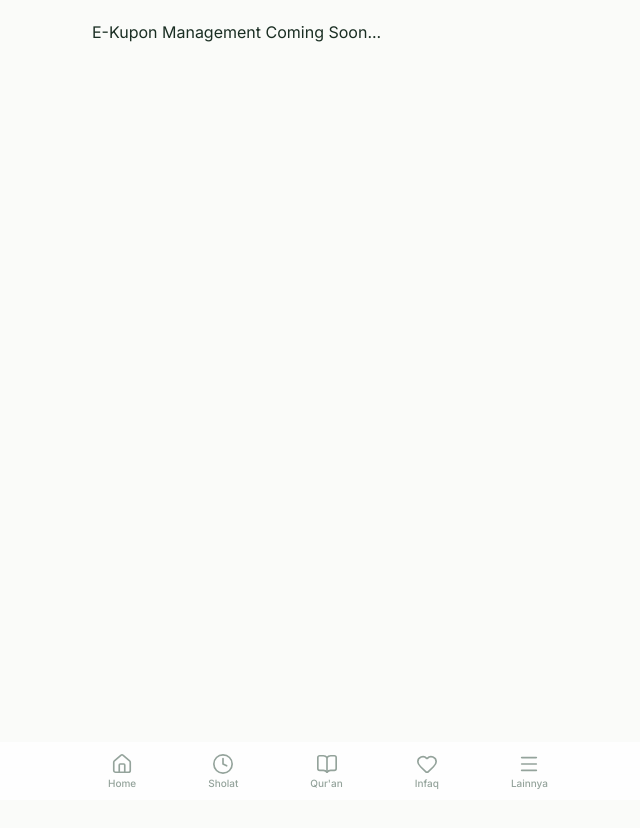
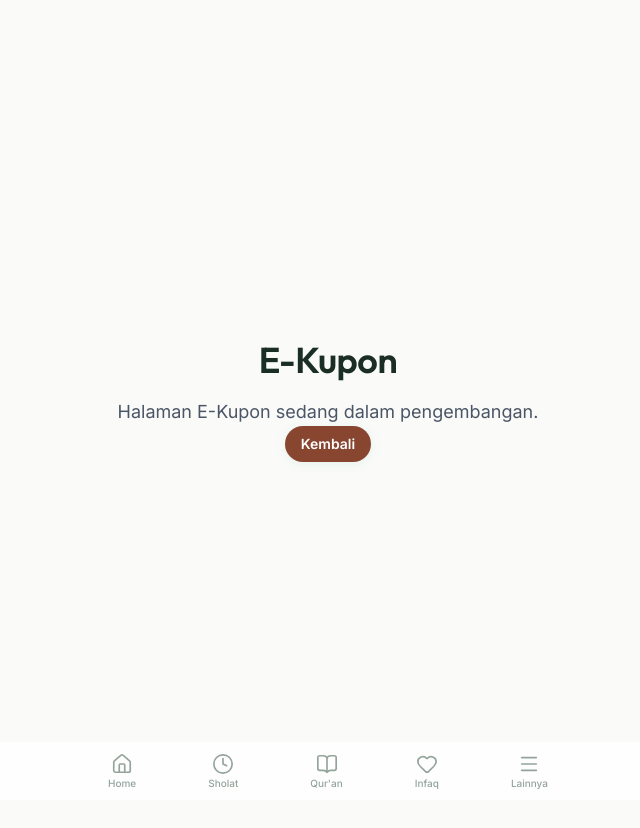
Before and after one commit to Bunstray/MasjidKita, a React (Vite) app: page /e-coupons in a window 1280 px wide. Shown: the top 828 px of the page, without its empty margins (312-952 px from the left). Before the commit the page ends 800 px from the top, so only its background shows below. Built offline with nearby package versions, Linux system fonts and the light colour scheme.

Commit message:
try to implement e-kupon qr scan

```diff
--- a/package.json
+++ b/package.json
@@ -17,6 +17,7 @@
     "cors": "^2.8.6",
     "express": "^5.2.1",
     "framer-motion": "^12.40.0",
+    "html5-qrcode": "^2.3.8",
     "jsonwebtoken": "^9.0.3",
     "lucide-react": "^1.17.0",
     "pg": "^8.21.0",
--- a/src/App.tsx
+++ b/src/App.tsx
@@ -13,6 +13,7 @@ import News from '@/pages/News';
 import NewsDetail from '@/pages/NewsDetail';
 import Dua from '@/pages/Dua';
 import More from '@/pages/More';
+import EKupon from '@/pages/EKupon';
 
 // Auth & User Pages
 import Login from '@/pages/Login';
@@ -46,14 +47,7 @@ export default function App() {
               <Route path="/dua" element={<Dua />} />
               <Route path="/more" element={<More />} />
               <Route path="/profile" element={<Profile />} />
-              <Route path="/e-coupons" element={
-                <div>
-                  <div className="p-5">E-Kupon Management Coming Soon...</div>
-                  {/* <button onClick={() => navigate(-1)} className="text-primary hover:underline">
-                    ← Kembali
-                  </button> */}
-                </div>
-                } />
+              <Route path="/e-coupons" element={<EKupon />} />
             </Route>
 
             {/* Auth Routes without bottom nav */}
@@ -65,7 +59,7 @@ export default function App() {
               <Route index element={<AdminDashboard />} />
               <Route path="infaq" element={<AdminInfaq />} />
               <Route path="news" element={<AdminNews />} />
-              <Route path="e-coupons" element={<div className="p-5">E-Kupon Management Coming Soon...</div>} />
+              <Route path="e-coupons" element={<EKupon />} />
             </Route>
           </Routes>
         </BrowserRouter>
--- /dev/null
+++ b/src/pages/EKupon.tsx
@@ -0,0 +1,51 @@
+// import { useEffect, useRef } from "react";
+// import { Html5QrcodeScanner, Html5Qrcode } from "html5-qrcode";
+
+export default function EKupon() {
+  // const readerRef = useRef<HTMLDivElement | null>(null);
+
+  // useEffect(() => {
+  //   if (!readerRef.current) return;
+
+  //   const html5QrcodeScanner = new Html5QrcodeScanner(
+  //     readerRef.current.id,
+  //     { fps: 10, qrbox: { width: 250, height: 250 } },
+  //     false
+  //   );
+
+  //   html5QrcodeScanner.render(onScanSuccess, onScanFailure);
+
+  //   return () => {
+  //     html5QrcodeScanner.clear().catch((error) => {
+  //       console.warn("Failed to clear QR scanner", error);
+  //     });
+  //   };
+  // }, []);
+
+  // function onScanSuccess(decodedText: string, decodedResult: any) {
+  //   console.log(`Code matched = ${decodedText}`, decodedResult);
+  // }
+
+  // function onScanFailure(error: any) {
+  //   console.warn(`Code scan error = ${error}`);
+  // }
+
+  return (
+    <div className="flex flex-col items-center justify-center h-screen">
+      <h1 className="text-4xl font-bold mb-4">E-Kupon</h1>
+      <p className="text-lg text-gray-600">Halaman E-Kupon sedang dalam pengembangan.</p>
+      <button
+        onClick={() => window.history.back()}
+        className="pressable flex items-center gap-2 rounded-xl bg-primary px-4 py-2 text-sm font-semibold text-white shadow-md transition-colors hover:bg-primary-dark"
+      >
+        Kembali
+      </button>
+
+      {/* QR Code Scanner Placeholder */}
+      {/* <div
+        ref={readerRef}
+        id="reader"
+      ></div> */}
+    </div>
+  );
+}
```
Also changed, not shown: 1 other file (tests, documents, lock files or other folders).
